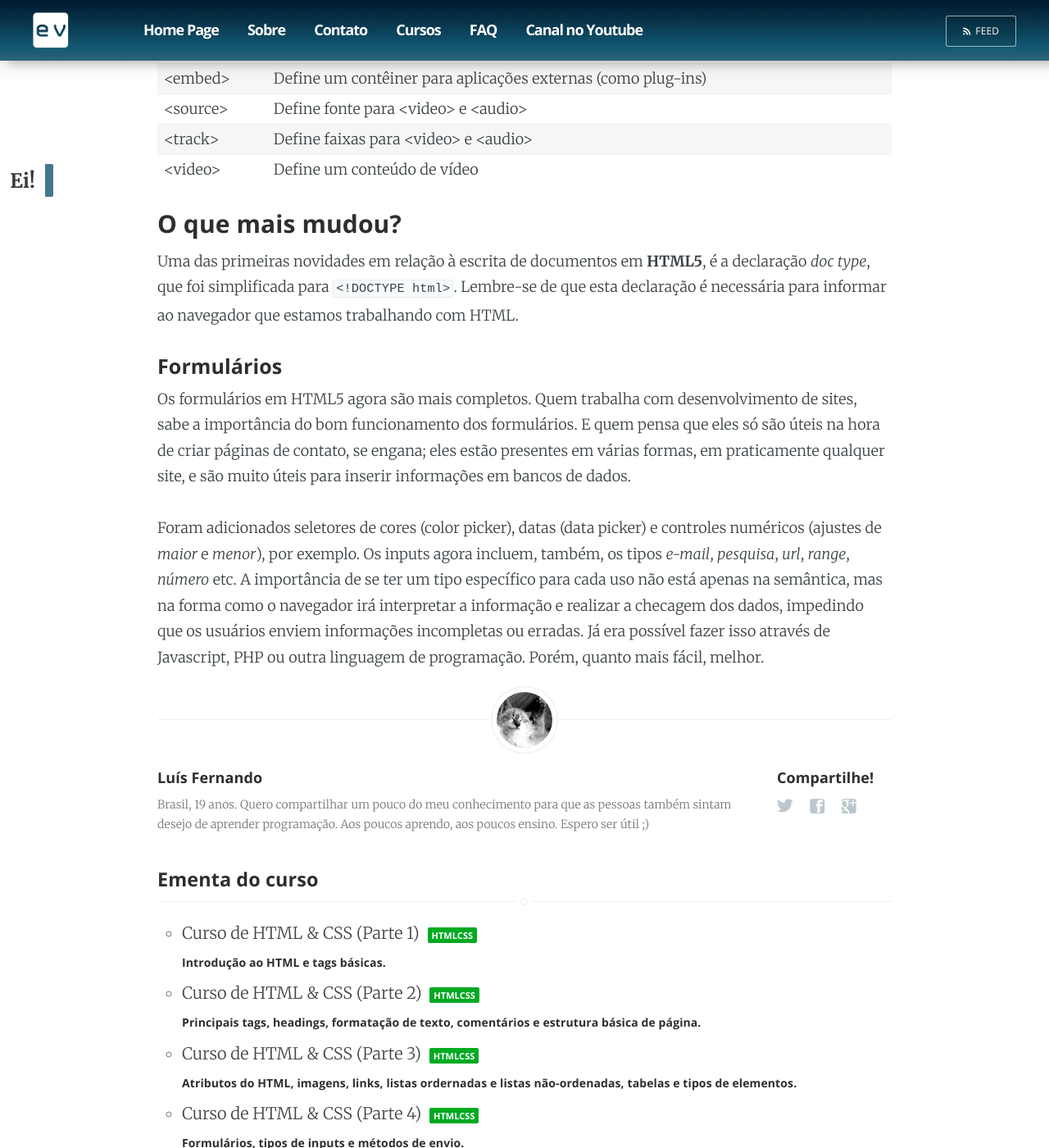
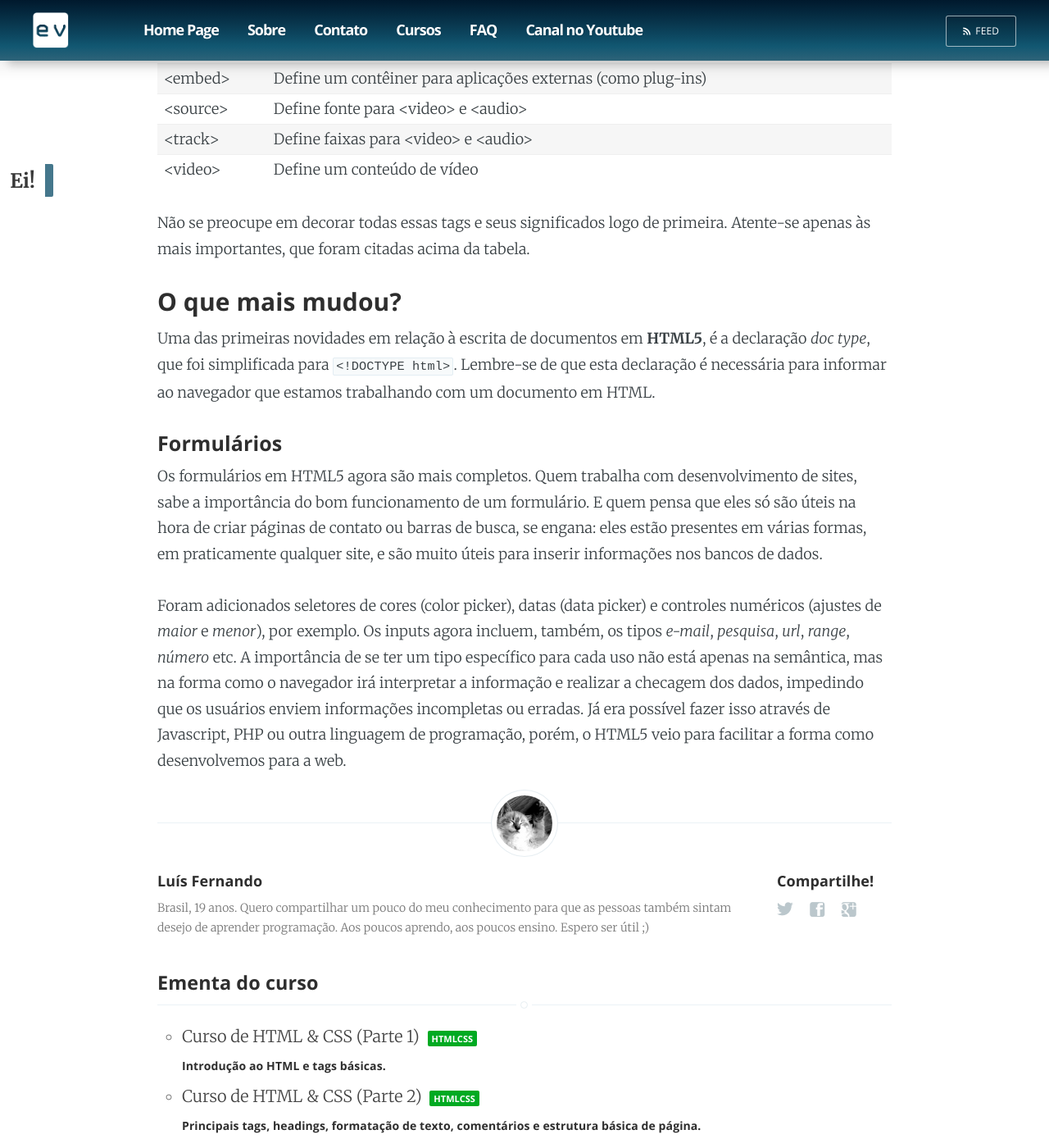
Before and after one commit to EnVolte/envolte.github.io, a Jekyll site: the page built from _cursos/HTML-CSS/parte-6.md, in a window 1280 px wide and 1400 px high, scrolled down 2921 px. Shown: the whole window at 82% size. Built offline with Jekyll 4.4.1, drawn with Linux system fonts in a browser that asks for light colours; a script that is not in the unit is left out; comment, search, counter and statistics services are not loaded; some of the changed text lies outside the part shown.

Commit message:
Update parte-6.md

````diff
--- a/_cursos/HTML-CSS/parte-6.md
+++ b/_cursos/HTML-CSS/parte-6.md
@@ -20,7 +20,7 @@
 
 Antes do HTML5, todo o conteúdo era divido em divs, que é a forma como muitos aprenderam a criar páginas inteiras para a web. Se você procurar na internet, ou em livros mais antigos, muitos tutoriais ainda te ensinarão a fazer isso. Não é que seja errado, mas não é a melhor forma de desenvolver sites atualmente.
 
-As novas tags vieram para te ajudar, e ajudar os outros também. Os mecanismos de busca, por exemplo, vão buscar pela parte do conteúdo que contém a informação mais importante. Se você desenvolver páginas sem a nova estrutura, que proporciona uma organização melhor e facilita a **acessibilidade**, é possível que o conteúdo indexado não faça sentido, ou perca posições nas pesquisas. Para resumir, desenvolver seu site estruturado em HTML5 proporciona melhores resultados de SEO e garante que o bom funcionamento dos métodos de acessibilidade.
+As novas tags vieram para te ajudar, desenvolvedor, assim como as pessoas que consomem seu conteúdo. Os mecanismos de busca, por exemplo, vão buscar pela parte do conteúdo que contém a informação mais importante. Se você desenvolver páginas sem a nova estrutura, que proporciona uma organização melhor e facilita a **acessibilidade**, é possível que o conteúdo indexado não faça sentido, ou perca posições nas pesquisas. Para resumir, desenvolver seu site estruturado em HTML5 proporciona melhores resultados de SEO e garante o bom funcionamento dos métodos de acessibilidade.
 
 A seguir, você verá uma tabela com as novas tags e as definições de cada uma. As mais básicas são ```<section>```, ```<article>```, ```<nav>```, ```<header>```, ```<footer>``` e ```<aside>```. Elas definem *seções*, *artigos*, *menus*, *cabeçalhos*, *rodapés* e *partes do conteúdo* de uma página.
 
@@ -59,12 +59,14 @@
 &#60;track&#62;		    | Define faixas para &#60;video&#62; e &#60;audio&#62;
 &#60;video&#62;		    | Define um conteúdo de vídeo
 
+Não se preocupe em decorar todas essas tags e seus significados logo de primeira. Atente-se apenas às mais importantes, que foram citadas acima da tabela.
+
 ### O que mais mudou?
 
-Uma das primeiras novidades em relação à escrita de documentos em **HTML5**, é a declaração *doc type*, que foi simplificada para ```<!DOCTYPE html>```. Lembre-se de que esta declaração é necessária para informar ao navegador que estamos trabalhando com HTML.
+Uma das primeiras novidades em relação à escrita de documentos em **HTML5**, é a declaração *doc type*, que foi simplificada para ```<!DOCTYPE html>```. Lembre-se de que esta declaração é necessária para informar ao navegador que estamos trabalhando com um documento em HTML.
 
 #### Formulários
 
-Os formulários em HTML5 agora são mais completos. Quem trabalha com desenvolvimento de sites, sabe a importância do bom funcionamento dos formulários. E quem pensa que eles só são úteis na hora de criar páginas de contato, se engana; eles estão presentes em várias formas, em praticamente qualquer site, e são muito úteis para inserir informações em bancos de dados.
+Os formulários em HTML5 agora são mais completos. Quem trabalha com desenvolvimento de sites, sabe a importância do bom funcionamento de um formulário. E quem pensa que eles só são úteis na hora de criar páginas de contato ou barras de busca, se engana: eles estão presentes em várias formas, em praticamente qualquer site, e são muito úteis para inserir informações nos bancos de dados.
 
-Foram adicionados seletores de cores (color picker), datas (data picker) e controles numéricos (ajustes de *maior* e *menor*), por exemplo. Os inputs agora incluem, também, os tipos *e-mail*, *pesquisa*, *url*, *range*, *número* etc. A importância de se ter um tipo específico para cada uso não está apenas na semântica, mas na forma como o navegador irá interpretar a informação e realizar a checagem dos dados, impedindo que os usuários enviem informações incompletas ou erradas. Já era possível fazer isso através de Javascript, PHP ou outra linguagem de programação. Porém, quanto mais fácil, melhor.
+Foram adicionados seletores de cores (color picker), datas (data picker) e controles numéricos (ajustes de *maior* e *menor*), por exemplo. Os inputs agora incluem, também, os tipos *e-mail*, *pesquisa*, *url*, *range*, *número* etc. A importância de se ter um tipo específico para cada uso não está apenas na semântica, mas na forma como o navegador irá interpretar a informação e realizar a checagem dos dados, impedindo que os usuários enviem informações incompletas ou erradas. Já era possível fazer isso através de Javascript, PHP ou outra linguagem de programação, porém, o HTML5 veio para facilitar a forma como desenvolvemos para a web.
````
